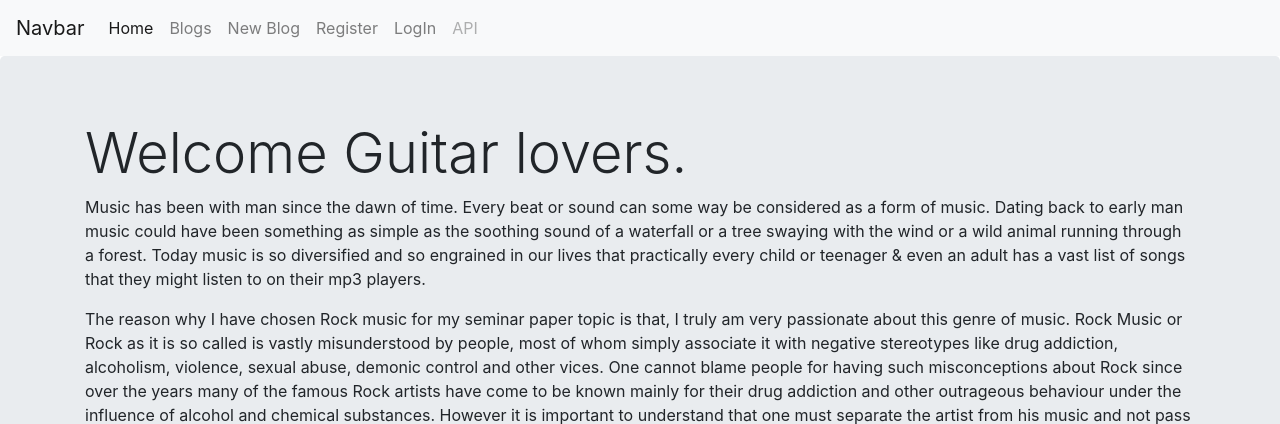
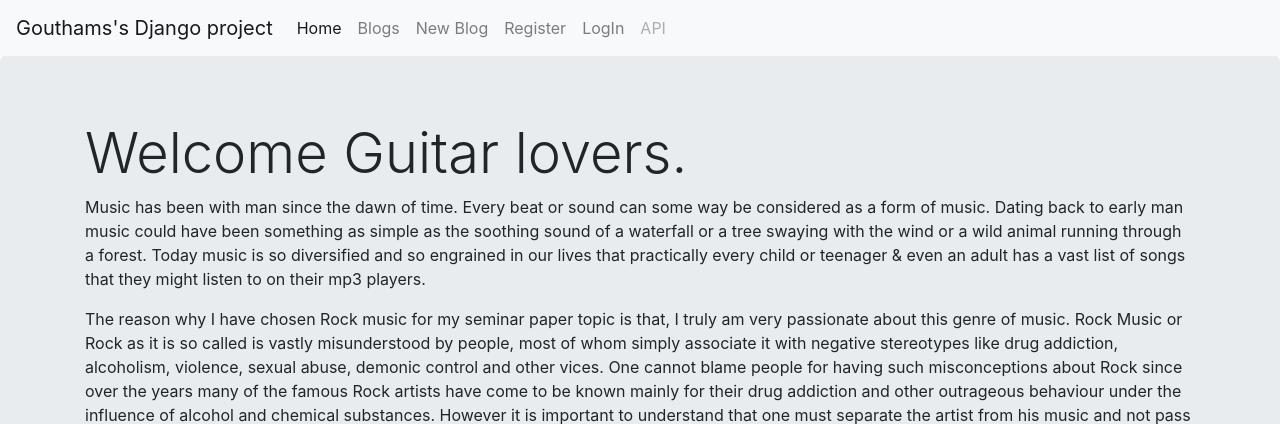
Before and after one commit to xWaterBottlex/blogsitecode, a Django app: page / in a window 1280 px wide. Shown: the top 424 px of the page. Run offline with Django 3.2, Linux system fonts and the light colour scheme; some libraries are stand-ins or nearby versions.

Commit message:
added procfile

```diff
--- a/firstapp/templates/firstapp/base.html
+++ b/firstapp/templates/firstapp/base.html
@@ -18,7 +18,7 @@
 </head>
 <body>
   <nav class="navbar navbar-expand-lg navbar-light bg-light">
-    <a class="navbar-brand" href="#">Navbar</a>
+    <a class="navbar-brand" href="#">Gouthams's Django project</a>
     <button class="navbar-toggler" type="button" data-toggle="collapse" data-target="#navbarNavAltMarkup" aria-controls="navbarNavAltMarkup" aria-expanded="false" aria-label="Toggle navigation">
       <span class="navbar-toggler-icon"></span>
     </button>
--- a/not_first_project/settings.py
+++ b/not_first_project/settings.py
@@ -25,7 +25,7 @@ SECRET_KEY = 'l+^qrlbv-*i5!%r^y@s6d=_1fcn-3ds&thssn44rm%qb$2zl4a'
 # SECURITY WARNING: don't run with debug turned on in production!
 DEBUG = True
 
-ALLOWED_HOSTS = []
+ALLOWED_HOSTS = ['*']
 
 
 # Application definition
```
Also changed, not shown: 1 other file.
